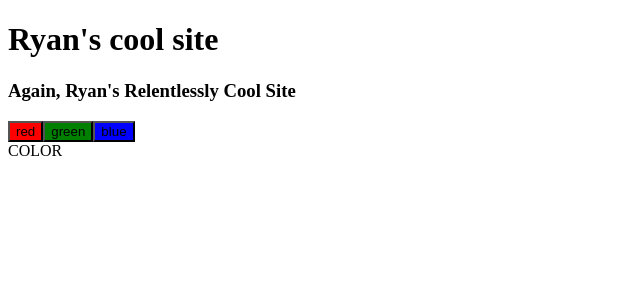
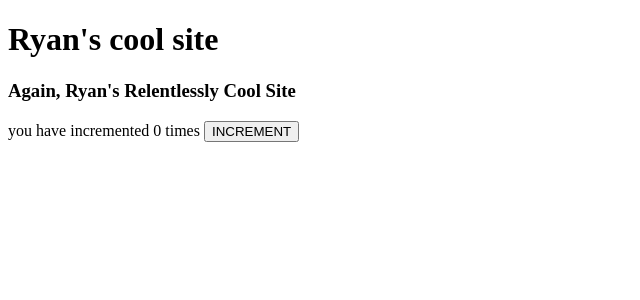
Before and after one commit to noah-puckett/ctweek6day2, a React app: page / in a window 1280 px wide. Shown: the top 300 px of the page, without its empty margins (0-640 px from the left). Built offline with nearby package versions, Linux system fonts and the light colour scheme.

Commit message:
INCREMENTAL PROGRESS LOL

```diff
--- a/src/components/App.js
+++ b/src/components/App.js
@@ -4,7 +4,8 @@ import Header from './Header';
 // import Button from './Button';
 import Footer from './Footer';
 // import Color from './Color';
-import ColorPicker from '../components/ColorPicker';
+// import ColorPicker from '../components/ColorPicker';
+import Incrementer from '../components/Incrementer';
 
 
 const textProps = {
@@ -20,7 +21,8 @@ export default class App extends Component {
         {/* <PhotoAlbum photos={textProps.photos} /> */}
         <Footer footer={textProps.footer} />
         {/* <Color name="PANK" hex="#00aa00" rgb={[200, 10, 20]}/> */}
-        <ColorPicker button1="red" button2="green" button3="blue" />
+        {/* <ColorPicker button1="red" button2="green" button3="blue" /> */}
+        { <Incrementer /> }
     </>);
     }
 }
--- /dev/null
+++ b/src/components/Incrementer.js
@@ -0,0 +1,16 @@
+import React, { Component } from 'react';
+
+export default class Incrementer extends Component {
+
+    state = {
+        count: 0
+    }
+
+    increment(value) {
+        this.setState({ count: value });
+    }
+
+    render() {
+        return (<> <span>you have incremented {this.state.count} times</span> <button onClick={() => this.increment(this.state.count + 1)}>INCREMENT</button></>);
+    }
+}
```
